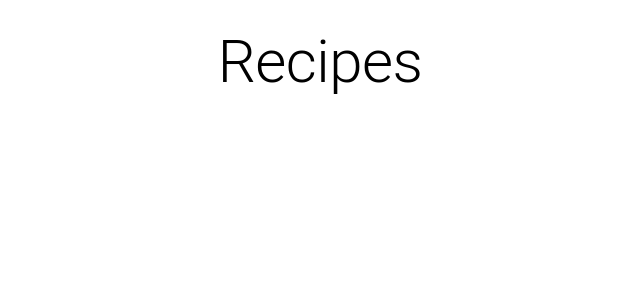
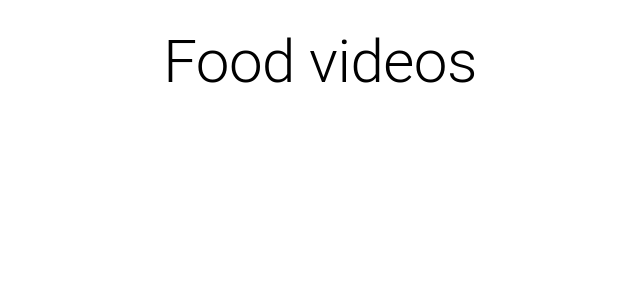
Before and after one commit to osamakashif/Food_videos, a React (Create React App) app: page / in a window 1280 px wide. Shown: the top 300 px of the page, without its empty margins (320-960 px from the left). Built offline with nearby package versions, Linux system fonts and the light colour scheme.

Commit message:
[chore]: Rename header.
Renamed header from "Recipes" to "Food videos".

```diff
--- a/src/App.tsx
+++ b/src/App.tsx
@@ -23,7 +23,7 @@ function App() {
   return (
     <>
       <header>
-        <Typography variant="h2" textAlign={"center"} sx={{ marginTop: "2%", marginBottom: "2%" }}>Recipes</Typography>
+        <Typography variant="h2" textAlign={"center"} sx={{ marginTop: "2%", marginBottom: "2%" }}>Food videos</Typography>
       </header>
       <Grid container spacing={1} justifyContent={"center"}>
         {!loaded && <CircularProgress />}
```
